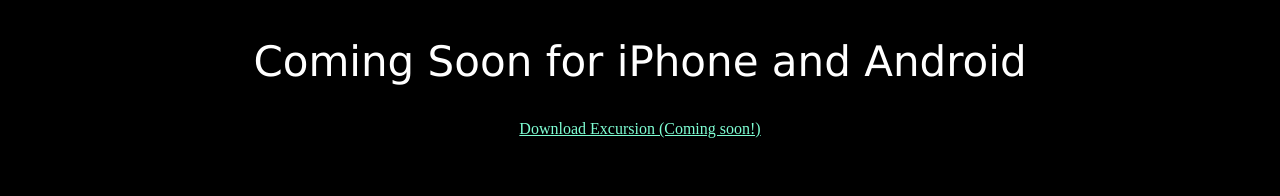
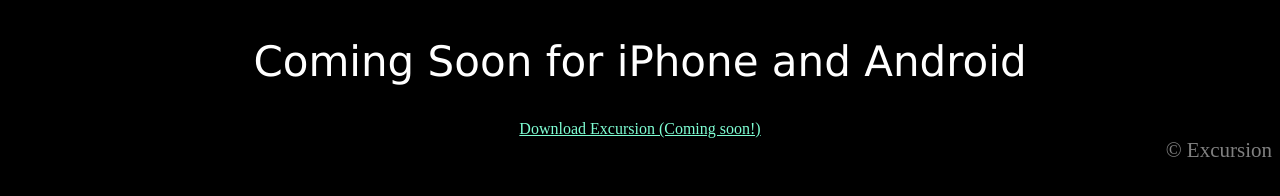
Before and after one commit to acrowjs/excursion, a plain HTML site: page index.html in a window 1280 px wide. Shown: the part 550-746 px from the top of the page. Drawn offline with Linux system fonts and the light colour scheme.

Commit message:
changed footer textalign to right, font-size, and color.

```diff
--- a/resources/css/style.css
+++ b/resources/css/style.css
@@ -27,3 +27,9 @@ h2{
   font-size: 42px;
   color: white;
 }
+
+footer{
+  text-align: right;
+  font-size: 21px;
+  color: grey;
+}
```
